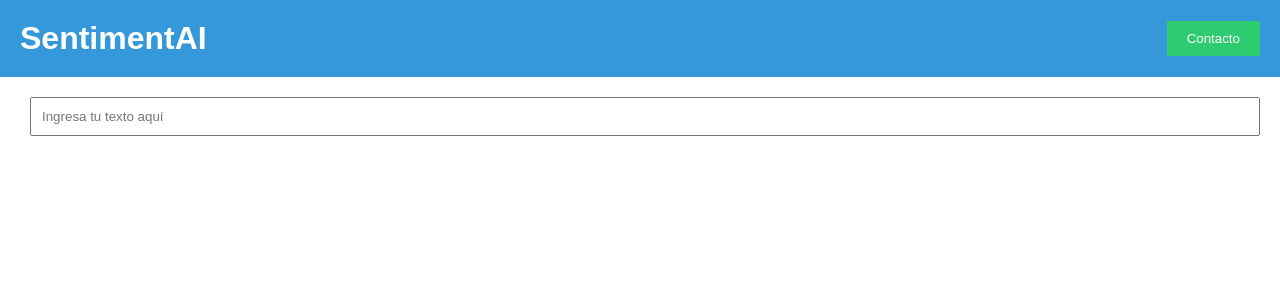
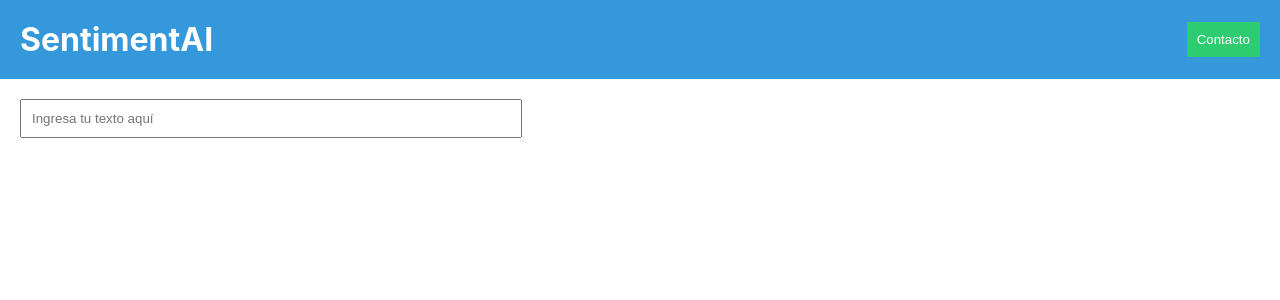
Before and after one commit to paulbm9/frontend-react, a React (Create React App) app: page / in a window 1280 px wide. Shown: the top 300 px of the page. Built offline with nearby package versions, Linux system fonts and the light colour scheme.

Commit message:
Modificado caja de texto

```diff
--- a/src/SentimentAIBanner.css
+++ b/src/SentimentAIBanner.css
@@ -11,10 +11,15 @@
     margin: 0;
   }
 
+  .right-section {
+    display: flex;
+    align-items: center;
+  }
+
   .right-section button {
     background-color: #2ecc71;
     color: #fff;
-    padding: 10px 20px;
+    padding: 10px;
     border: none;
     cursor: pointer;
   }
@@ -23,18 +28,17 @@
   .text-input {
     display: flex;
     align-items: center;
+    width: 40%; /* Cambiado a 50% para ocupar la mitad del ancho */
     padding: 10px;
     margin: 10px;
   }
 
   .text-input input {
-    flex: 1;
+    flex: 4; /* Cambiado a 4 para ocupar el 80% de la caja de texto */
     padding: 10px;
-    margin-left: 10px; /* Añade un margen izquierdo para separar la caja de texto del banner */
+    margin-right: 10px; /* Agregado margen derecho para separar la caja de texto del botón */
   }
 
-  /* Estilos generales */
-  body {
-    margin: 0;
-    font-family: 'Arial', sans-serif;
+  .text-input button {
+    flex: 1; /* Cambiado a 1 para ocupar el 20% de la caja de texto */
   }
```
